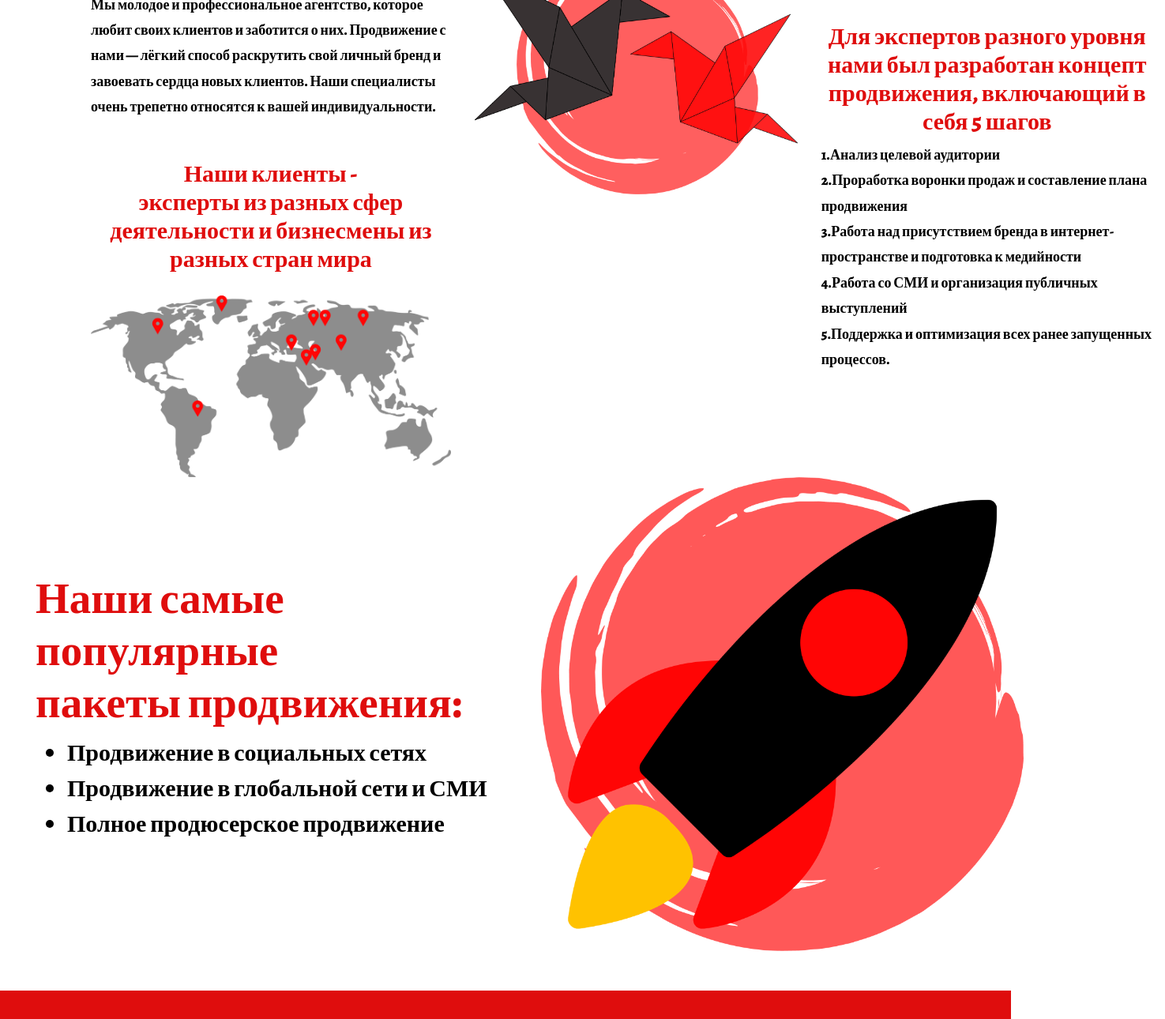
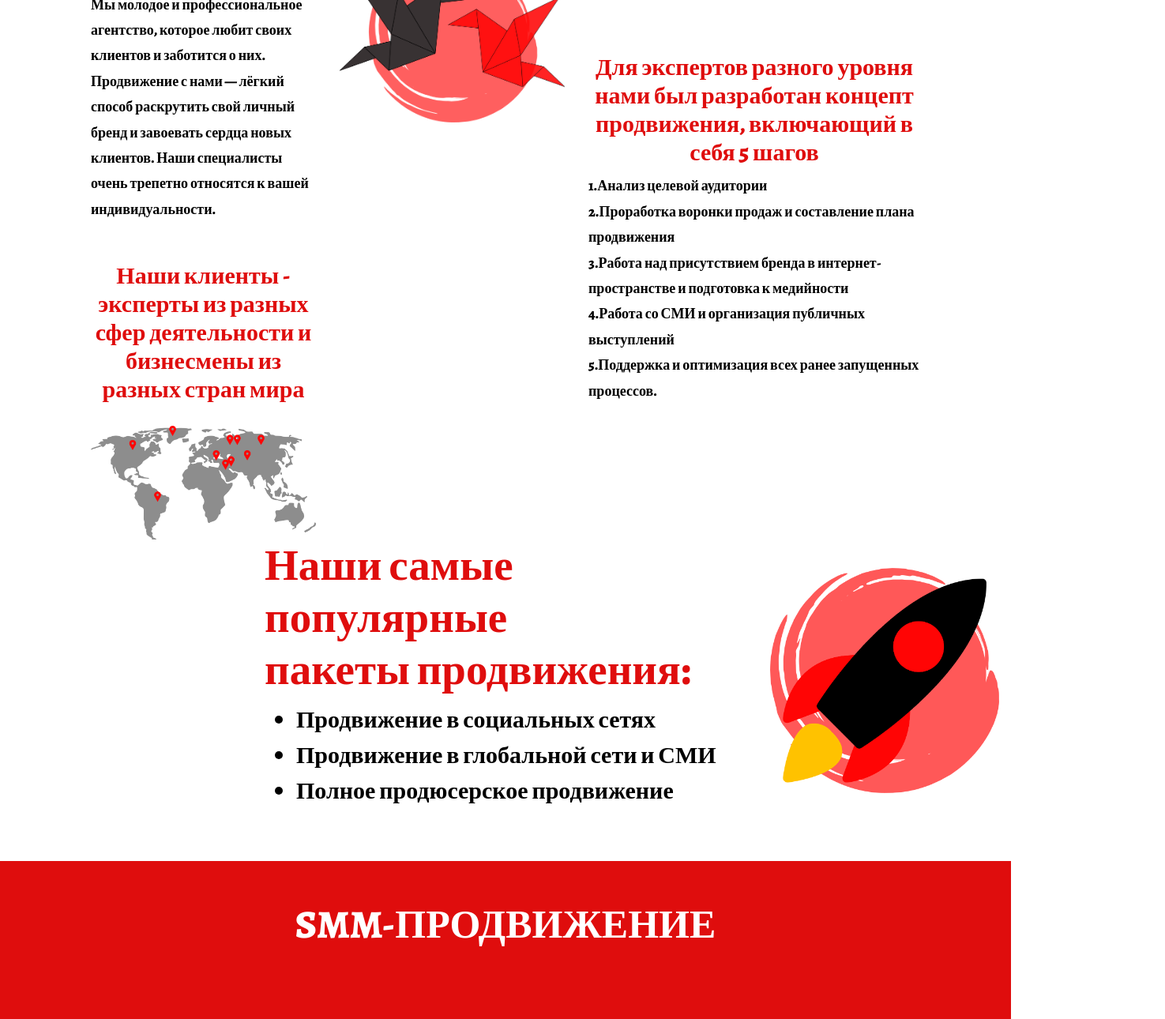
Before and after one commit to VEXITYa/VEXITYa.github.io, a plain HTML site: page index.html in a window 1280 px wide. Shown: the part 745-2035 px from the top of the page at 79% size, 1475 px wide, since content can reach past the window. Drawn offline with nearby package versions, Linux system fonts and the light colour scheme.

Commit message:
Add files via upload

```diff
--- a/index.html
+++ b/index.html
@@ -65,7 +65,7 @@
       </div>
     </div>
 
-    <div class="second d-flex flex-row justify-content-around">
+    <div class="second d-flex flex-row justify-content-around ">
         <div class="col">
             <h4 align="center" class="second-h4">Кто мы?</h4>
 
@@ -74,17 +74,17 @@
                Наши специалисты очень трепетно относятся к вашей индивидуальности.
             </p>
 
-        <h4 align="center" class="second-h4">Наши клиенты - <br>эксперты из разных сфер деятельности и бизнесмены из разных стран мира</h4>
+            <h4 align="center" class="second-h4">Наши клиенты - <br>эксперты из разных сфер деятельности и бизнесмены из  разных     стран мира</h4>
 
-        <img src="img/map.png" alt="" width="auto" height="230"  style="margin-top: 20px;">
+            <img src="img/map.png" alt="" style="margin-top: 20px; max-width: 100%;">
         </div>
 
         <div class="col">
-        <img src="img/3.png" alt="" width="auto" height="300">
+            <img src="img/3.png" alt="" style="max-width: 100%;">
         </div>
 
         <div class="col align-self-center steps" >
-        <h4 align="center" class="second-h4">Для экспертов разного уровня нами был разработан  концепт продвижения, включающий в себя 5 шагов</h4>
+            <h4 align="center" class="second-h4">Для экспертов разного уровня нами был разработан  концепт продвижения,       включающий в себя 5 шагов</h4>
 
             <p class="second-p">1.Анализ целевой аудитории <br>
                                 2.Проработка воронки продаж и составление плана продвижения <br>
@@ -108,7 +108,7 @@
         </div>
 
         <div class="col">
-          <img src="img/4.png" alt="" width="auto" height="600" >
+          <img src="img/4.png" alt="" width="auto" style="max-width: 100%;" >
         </div>
       </div>
 
--- a/style.css
+++ b/style.css
@@ -49,7 +49,6 @@ body{
 	background: url(img/back.png) repeat top;
 	background-size: auto 350px;
 	padding-bottom: 50px;
-	min-width: 900px;
 }
 
 .col-first>h1{
@@ -83,7 +82,6 @@ body{
 
 .second{
 	margin: 50px 100px 0 100px;
-	min-width: 900px;
 }
 
 .second-h4{
@@ -102,7 +100,6 @@ body{
 }
 
 .third{
-	min-width: 900px;
 }
 
 .third-h1{
```
Lines whose indentation alone changed are shown as unchanged.
